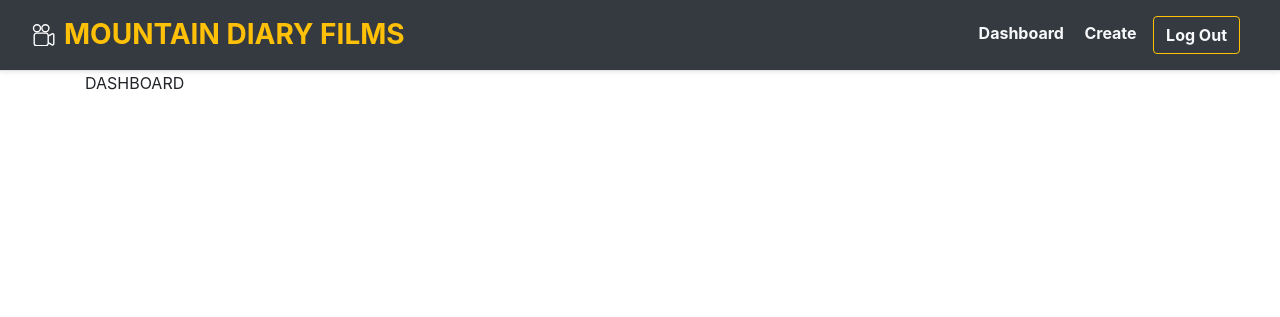
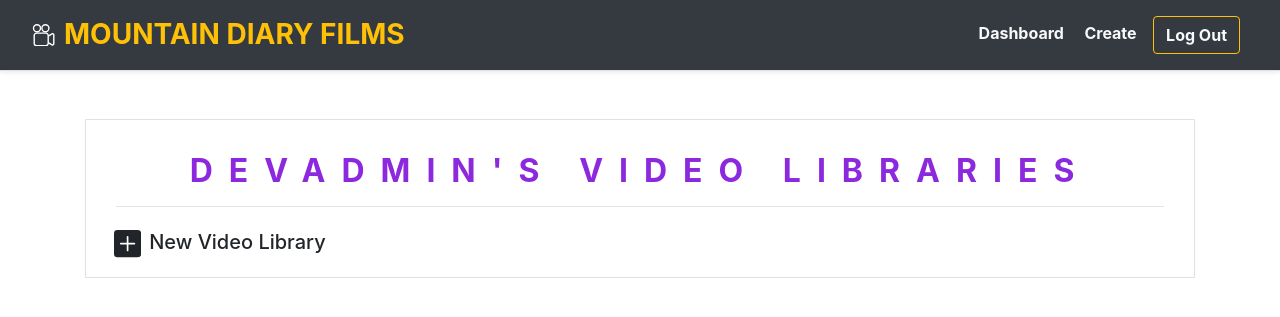
Before and after one commit to devsingh-code/Django-Youtube-Video-Library, a Django app: page /dashboard/ in a window 1280 px wide. Shown: the top 317 px of the page. Run offline with Django 3.2, Linux system fonts and the light colour scheme; a user stored in the database is signed in; data comes from the database, SQL or seed files in the repository; both versions use the stored data as it was after the commit; some libraries are stand-ins or nearby versions.

Commit message:
Delete functionality and Dashboard initial setup

```diff
--- a/corelib/static/custom.css
+++ b/corelib/static/custom.css
@@ -22,3 +22,9 @@
   color: #35393b;
 
 }
+.h5_text_color{
+  color: #5b6164;
+}
+.h4_text_color{
+  color: #016292;
+}
--- a/corelib/templates/corelib/base.html
+++ b/corelib/templates/corelib/base.html
@@ -23,7 +23,7 @@
     <h3 class="my-0 mr-md-auto font-weight-normal"><a href="{% url 'home' %}" class="text-warning text-uppercase font-weight-bolder ml-2">Mountain Diary Films</a></h3>
     <nav class="my-2 my-md-0 mr-md-3">
       {% if user.is_authenticated %}
-      <a class=" p-2 text-light font-weight-bold " href="#">Dashboard</a>
+      <a class=" p-2 text-light font-weight-bold " href="{% url 'dashboard' %}">Dashboard</a>
       <a class=" p-2 text-light font-weight-bold " href="{% url 'create_videolib' %}">Create</a>
       <a class="btn btn-outline-warning  ml-1 text-light font-weight-bold " href="{% url 'logout' %}">Log Out</a>
       {% else %}
--- a/corelib/templates/corelib/dashboard.html
+++ b/corelib/templates/corelib/dashboard.html
@@ -2,6 +2,36 @@
 
 {% block content %}
   <div class="container">
-      DASHBOARD
+    <div class="mt-5 border container">
+      <div class="pt-2 pb-2 container">
+         <h2 class="pt-4 text-uppercase key_spacing title_font_color font-weight-bolder text-center">{{ user.username }}'s Video Libraries</h2>
+
+        <hr>
+        <div class="row ">
+          <a href="{% url 'create_videolib' %}" class='d-inline float-right btn'><svg width="1.7em" height="1.7em" viewBox="0 0 16 16" class="bi bi-plus-square-fill" fill="currentColor" xmlns="http://www.w3.org/2000/svg">
+            <path fill-rule="evenodd" d="M2 0a2 2 0 0 0-2 2v12a2 2 0 0 0 2 2h12a2 2 0 0 0 2-2V2a2 2 0 0 0-2-2H2zm6.5 4a.5.5 0 0 0-1 0v3.5H4a.5.5 0 0 0 0 1h3.5V12a.5.5 0 0 0 1 0V8.5H12a.5.5 0 0 0 0-1H8.5V4z"/>
+          </svg><h5 class="d-inline ml-2 float-right h5_text_color">New Video Library<h5></a>
+          </div>
+
+            {% for videolib in videolibs  %}
+            <h2 class=" mt-4 h4_text_color text-uppercase font-weight-bold">// {{videolib.title}} //</h2>
+              <hr>
+            <div class="row">
+
+              {% for video in videolib.video_set.all  %}
+              <div class="col-md-4 mt-3">
+                <div class="card h-100  mb-4 shadow rounded bg-light">'
+                    <iframe width=100% height="225" src="https://www.youtube.com/embed/{{video.youtube_id}}" frameborder="0" allow="accelerometer; autoplay; encrypted-media; gyroscope; picture-in-picture" allowfullscreen></iframe>
+                    <div class ="card-body d-flex flex-column">
+                        <p class="card-title font-weight-bold">{{ video.title}}</p>
+                    </div>
+                </div>
+            </div>
+              {% endfor %}
+            </div>
+            {% endfor %}
+
+      </div>
+    </div>
   </div>
 {% endblock content %}
--- a/corelib/views.py
+++ b/corelib/views.py
@@ -16,7 +16,9 @@ def home(request):
     return render(request, 'corelib/home.html')
 
 def dashboard(request):
-    return render(request,'corelib/dashboard.html')
+    videolibs = VideoLib.objects.filter(user=request.user)
+
+    return render(request,'corelib/dashboard.html',{'videolibs':videolibs})
 
 def add_video(request, pk):
     form = VideoForm()
@@ -112,3 +114,9 @@ class DeleteVideoLib(generic.DeleteView):
     model = VideoLib
     template_name = 'corelib/delete_videolib.html'
     success_url = reverse_lazy('dashboard')
+
+
+class DeleteVideo(generic.DeleteView):
+    model = Video
+    template_name = 'corelib/delete_video.html'
+    success_url = reverse_lazy('dashboard')
--- a/videolib/settings.py
+++ b/videolib/settings.py
@@ -14,7 +14,7 @@ import os
 
 # Create your views here.
 
-YOUTUBE_API_KEY = 'AIzaSyATDMwCz6N0euSLe-Ipn57Ak1LtI1Wz8cI'
+YOUTUBE_API_KEY = 'AIzaSyA-TIOs0FoVOlOnZwNHjvBJMhcvUKHOcBM'
 
 # Build paths inside the project like this: os.path.join(BASE_DIR, ...)
 BASE_DIR = os.path.dirname(os.path.dirname(os.path.abspath(__file__)))
--- a/videolib/urls.py
+++ b/videolib/urls.py
@@ -38,5 +38,6 @@ urlpatterns = [
     # Video
     path('videolib/<int:pk>/addvideo', views.add_video, name='add_video'),
     path('video/search', views.video_search, name='video_search'),
+    path('video/<int:pk>/delete', views.DeleteVideo.as_view(), name='delete_video'),
 ]
 urlpatterns+=static(settings.STATIC_URL, document_root=settings.STATIC_ROOT)
```
Also changed, not shown: corelib/templates/corelib/add_video.html (+12 -4 lines), corelib/templates/corelib/delete_video.html (added, +42 -0 lines), db.sqlite3.
